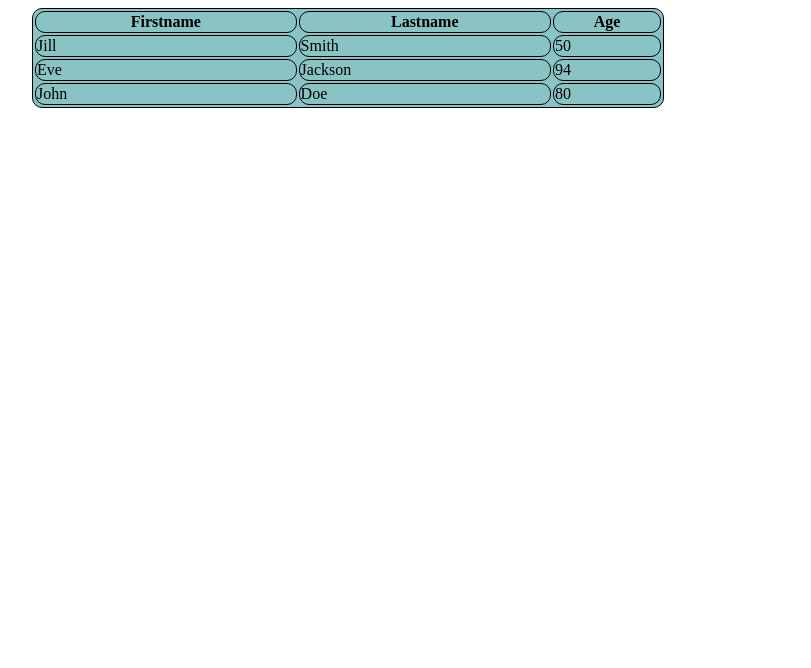
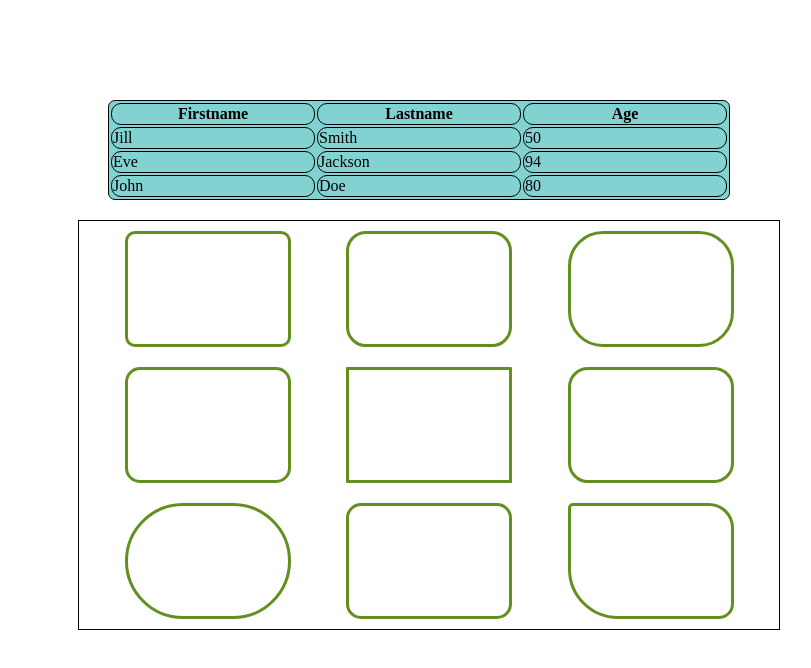
Before and after one commit to manu-srinivas/MernTasks, a plain HTML site: page css_task1.html in a window 1280 px wide. Shown: the whole page, without its empty margins (292-1103 px from the left). Drawn offline with Linux system fonts and the light colour scheme.

Commit message:
Add files via upload

```diff
--- a/css_task1.html
+++ b/css_task1.html
@@ -1,31 +1,81 @@
 <!DOCTYPE html>
 <html lang="en">
 <head>
-    <meta charset="UTF-8">
-    <meta name="viewport" content="width=device-width, initial-scale=1.0">
+
     <title>Css_task1</title>
     <style>
-        table, th, td {
+        .container{
+            position: absolute;
+            top:100px;
+            left: 400px;
+        }
+        table{
+            border: 1px solid black;
+            border-radius: 7px;
+            background-color: rgb(130, 210, 210);
+        }
+        td{
             border: 1px solid black;
             border-radius: 10px;
+            width: 200px;
+        }
+        th{
+            border-radius: 10px;
+            border: 1px solid black;
+        }
+        .container2{
+            border: 1px solid black;
+            display: flex;
+            flex-direction: row;
+            position: absolute;
+            top: 220px;
+            left: 370px;
+            flex-wrap: wrap;
+            width: 700px;
+            justify-content: space-evenly;
+        }
+        .box{
+            height: 100px;
+            width: 150px;
+            border: 3px solid rgb(98, 143, 30);
+            padding: 5px;
+            margin: 10px;
+        }
+        #box1{
+            border-radius: 10px;
+        }
+        #box2{
+            border-radius: 20px;
+        }
+        #box3{
+            border-radius: 35px;
+        }
+        #box4{
+            border-radius: 15px;
+        }
+        #box5{
+            border-radius: 1px;
+        }
+        #box6{
+            border-radius: 20px;
+        }
+        #box7{
+            border-radius: 75px;
 
         }
-        th{
-            text-align: center;
+        #box8{
+            border-radius: 15px;
         }
-
-        table,th, td {
-            background-color: #89C3C4;
-        }
-        table{
-            width: 50%;
-            margin-left: auto;
-            margin-right: auto;
-
+        #box9{
+            border-top-left-radius: 5px;
+            border-top-right-radius: 25px;
+            border-bottom-left-radius: 50px;
+            border-bottom-right-radius: 15px;
         }
     </style>
 </head>
 <body>
+    <div class="container">
         <table>
             <tr>
                 <th>Firstname</th>
@@ -48,5 +98,17 @@
                 <td>80</td>
             </tr>
         </table>
+    </div>
+    <div class="container2">
+        <div class="box" id="box1"></div>
+        <div class="box" id="box2"></div>
+        <div class="box" id="box3"></div>
+        <div class="box" id="box4"></div>
+        <div class="box" id="box5"></div>
+        <div class="box" id="box6"></div>
+        <div class="box" id="box7"></div>
+        <div class="box" id="box8"></div>
+        <div class="box" id="box9"></div>
+    </div>
 </body>
 </html>
```
Lines whose indentation alone changed are shown as unchanged.
